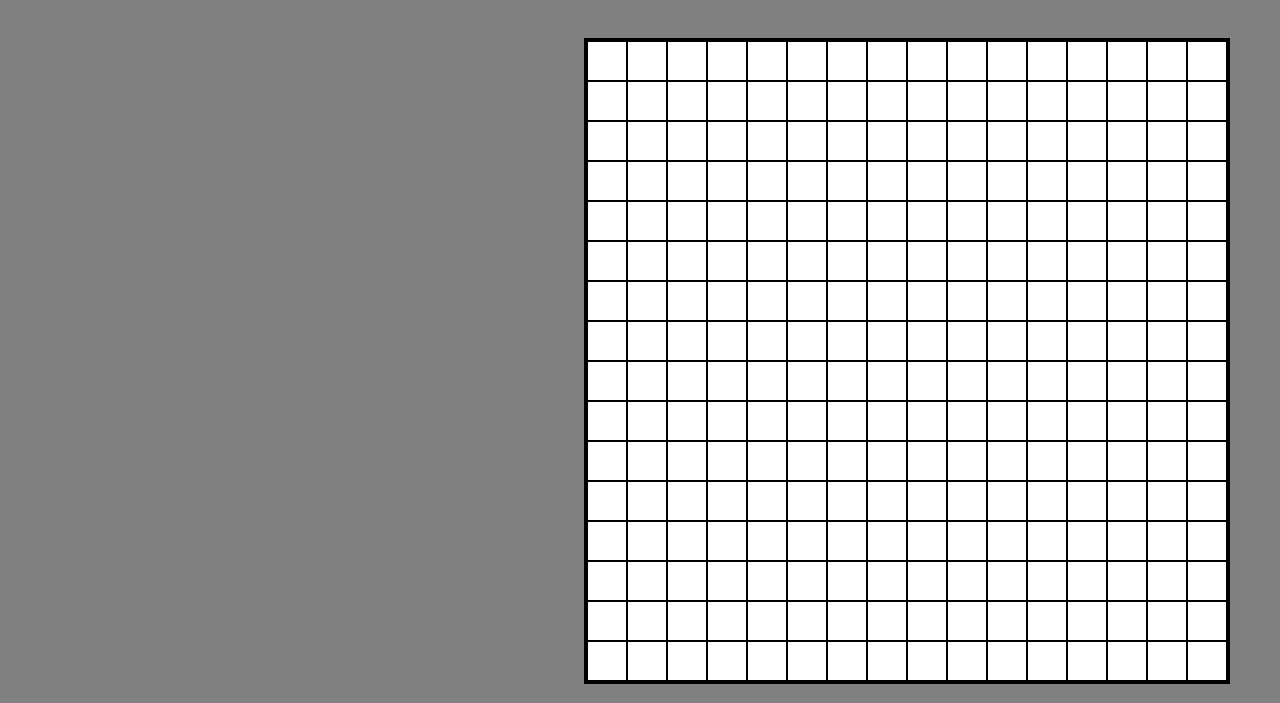
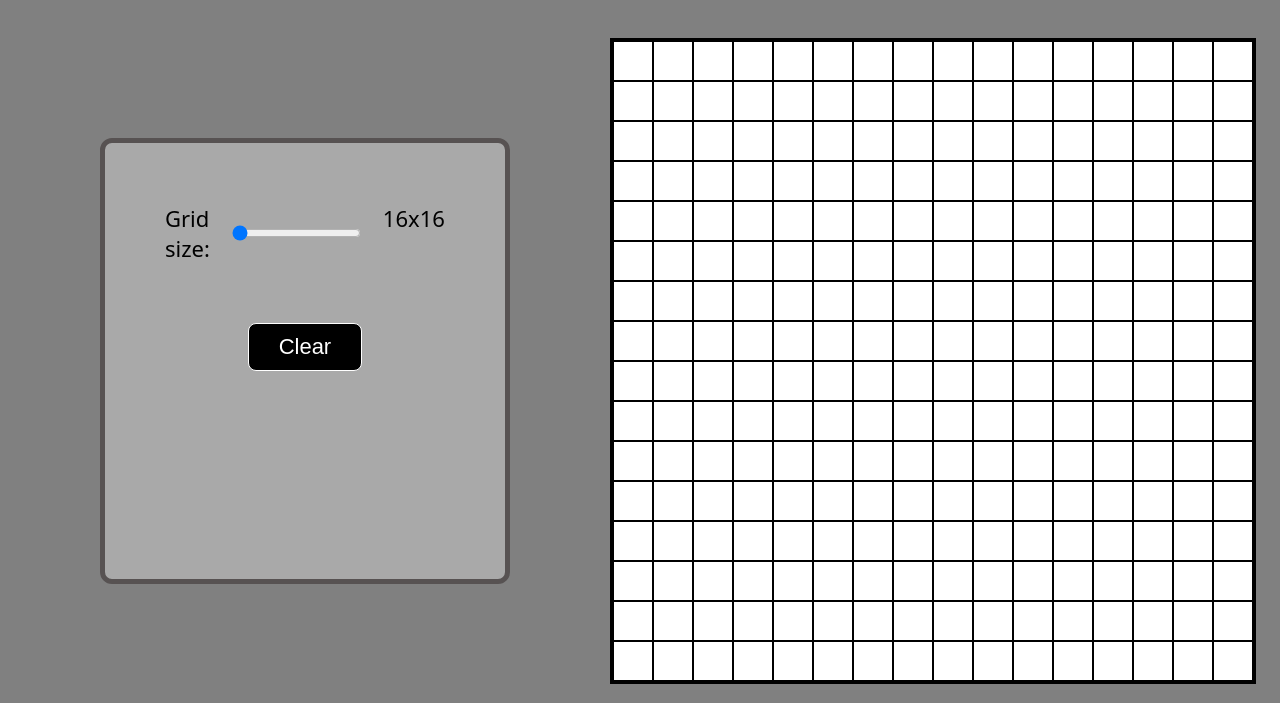
Before and after one commit to ClarityControl/etch-a-sketch, a plain HTML site: page index.html in a window 1280 px wide. Shown: the part 97-800 px from the top of the page. Drawn offline with Linux system fonts and the light colour scheme.

Commit message:
Add settings menu, grid size slider and display, and clear button with functionality

```diff
--- a/app.js
+++ b/app.js
@@ -1,7 +1,20 @@
 let mouseDown = false;
-document.body.onmousedown = () => (mouseDown = true);
-document.body.onmouseup = () => (mouseDown = false);
+let currentSize = 16;
 
+function setUpGlobalMouseListeners(){
+    const container = document.querySelector('#container');
+
+    container.addEventListener('mousedown', (e) => {
+        e.preventDefault();
+        mouseDown = true;
+    });
+
+    document.addEventListener('mouseup', () => {
+        if (mouseDown) { // Only change state if it was previously true (i.e., user was drawing)
+            mouseDown = false;
+        }
+    });
+}
 
 function createGrid(size) {
   const container = document.querySelector('#container');
@@ -19,20 +32,49 @@ function createGrid(size) {
     square.classList.add('cell');
     container.appendChild(square);
   }
+
+  currentSize = size;
+  enableDrawing();
 }
 
 function enableDrawing(){
     const cells = document.querySelectorAll('.cell');
     cells.forEach(cell => {
-        cell.addEventListener('mousedown', () => changeColor(cell))
+        cell.addEventListener('mousedown', (e) => {
+            e.preventDefault();
+            changeColor(cell);
+        })
         cell.addEventListener('mouseover', () => {if(mouseDown) changeColor(cell)});
     })
+}
 
+function changeGridSize(){
+    const slider = document.querySelector("#grid-input");
+    const label = document.querySelector("#grid-label");
+
+    slider.addEventListener('input', () => {
+        const value = slider.value;
+        label.textContent = `${value}x${value}`;
+    })
+
+    slider.addEventListener('change', () => {
+        const size = slider.value;
+        createGrid(size);
+    })
 }
 
 function changeColor(cell){
     cell.style.backgroundColor = 'black';
 }
 
+function clearButtonPress(){
+    const clearButton = document.querySelector("#clear");
+    clearButton.addEventListener('click', () => {
+        createGrid(currentSize);
+    })
+}
+
+setUpGlobalMouseListeners();
 createGrid(16);
-enableDrawing();
+changeGridSize();
+clearButtonPress();
--- a/index.html
+++ b/index.html
@@ -13,8 +13,16 @@
     </style>
 </head>
 <body>
+    <div class="title">Etch-a-sketch</div>
     <div class="parent">
-        <div class="title">Etch-a-sketch</div>
+        <div id="settings">
+            <div id="gridSize">
+                <label>Grid size:</label>
+                <input type="range" id="grid-input" min="16" max="64" step="1" value="16" autocomplete="off" />
+                <label id="grid-label" for="grid-input">16x16</label>
+            </div>
+            <button id="clear">Clear</button>
+        </div>
         <div id="container"></div>
     </div>
     <script src="app.js"></script>
--- a/styles.css
+++ b/styles.css
@@ -1,7 +1,5 @@
 .parent{
     display: flex;
-    flex-direction: column;
-    align-items: center;
 }
 
 .title{
@@ -12,9 +10,45 @@
     padding: 40px;
 }
 
+#settings{
+    display: flex;
+    flex-direction: column;
+    align-items: center;
+    flex: 1;
+    background-color: darkgray;
+    justify-self: center;
+    margin: 100px;
+    border-radius: 12px;
+    border: 5px solid rgb(87, 82, 82);
+    font-family: system-ui, -apple-system, BlinkMacSystemFont, 'Segoe UI', Roboto, Oxygen, Ubuntu, Cantarell, 'Open Sans', 'Helvetica Neue', sans-serif;
+}
+
+#gridSize{
+    display: flex;
+    margin: 40px;
+
+}
+
+#gridSize label{
+    font-size: 22px;
+    padding: 20px;
+}
+
+#clear{
+    border-radius: 8px;
+    color: white;
+    background-color: black;
+    border: 1px solid white;
+    font-size: 22px;
+    padding: 10px 30px;
+    cursor: pointer;
+}
+
 #container{
     display: flex;
     flex-wrap: wrap;
+    min-width: 640px;
+    min-height: 640px;
     width: 640px;
     height: 640px;
     background-color: white;
```
